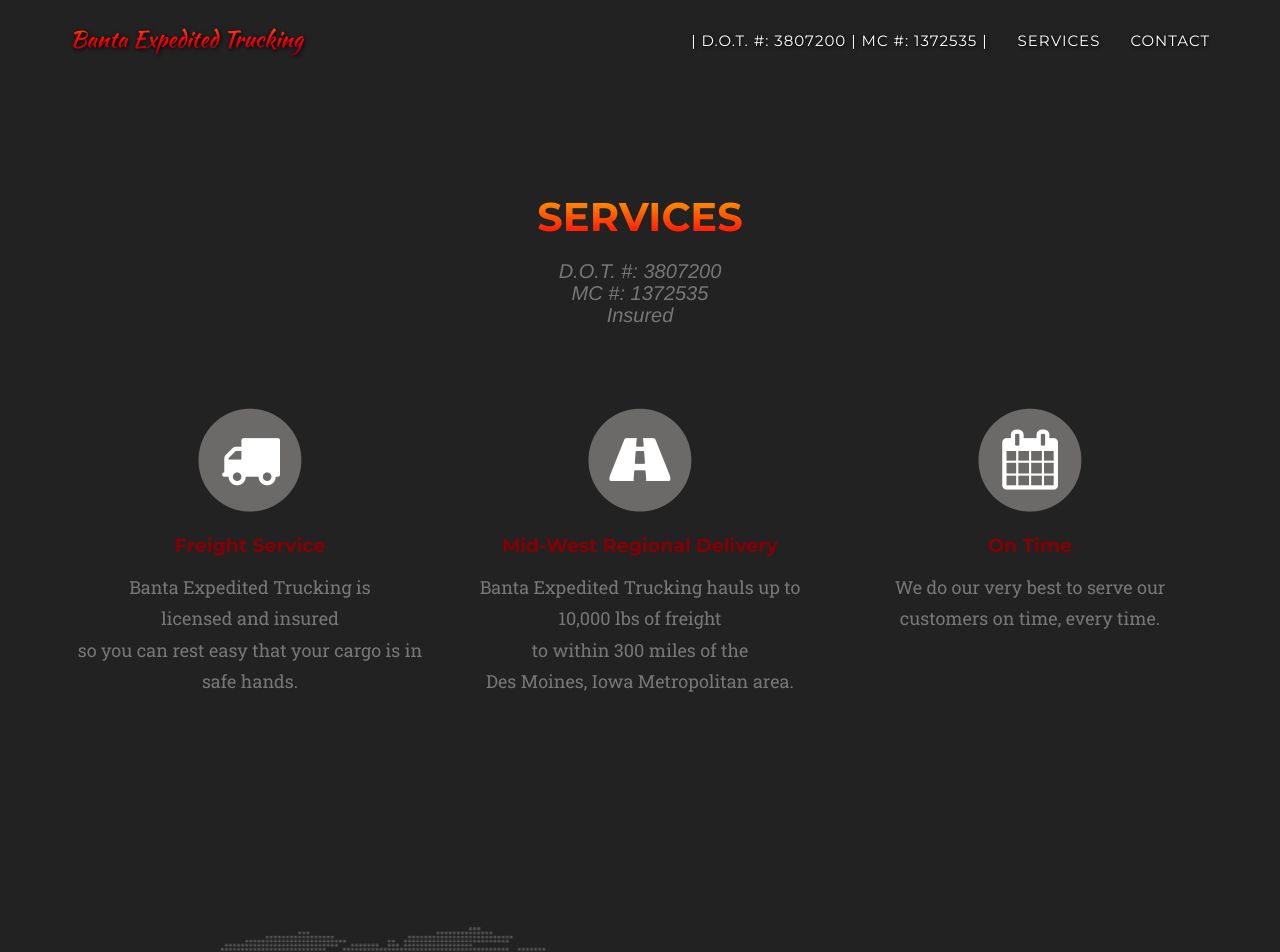
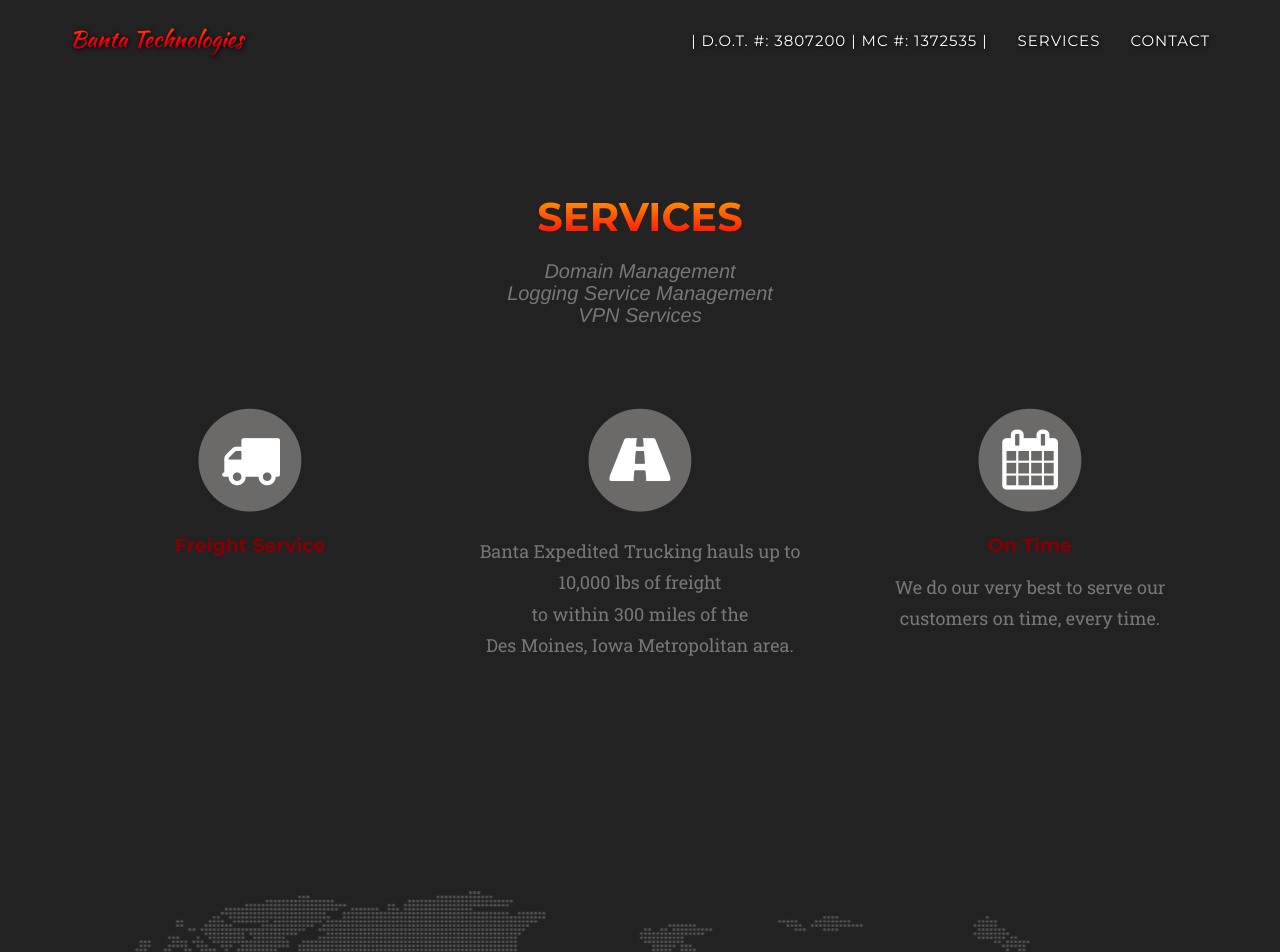
Before and after one commit to Banta-Technologies/bantatechnologies, a Jekyll site: the page built from index.html, in a window 1280 px wide and 1400 px high, scrolled down 802 px. Shown: the top 952 px of the window. Built offline with Jekyll 4.4.1, drawn with Linux system fonts in a browser that asks for light colours; some web fonts are replaced; some of the changed text lies outside the part shown.

Commit message:
updated things to see what they look like

```diff
--- a/_config.yml
+++ b/_config.yml
@@ -2,9 +2,9 @@ url: /
 baseurl:
 
 # Site settings
-title: Banta Expedited Trucking
-email: vic@bantatrucking.com
-description: "Banta Expedited Trucking hauls up to 10,000 lbs of freight to within 300 miles of the Des Moines Metropolitan area."
+title: Banta Technologies
+email: vic@bantatechnologies.com
+description: "Banta Technologies Offering I.T. Support Services in Central Iowa"
 
 
 # Team names, titles and social links
--- a/_includes/contactus.html
+++ b/_includes/contactus.html
@@ -25,15 +25,15 @@
                                                   -webkit-background-clip: text;
                                                   -webkit-text-fill-color: transparent;
                                                   filter: drop-shadow(1px 1px 2px black)">
-                                          Banta Expedited Trucking
+                                          Banta Technologies, LLC
                                           <br>
-                                          <p> "Serving Central Iowa"</p>
+                                          <p> "Remote Support"</p>
                                           <br>
                                           </div>
                                           <div>
                                           <a href="tel:5159920094" style="color: #ccc">call us: (515) 992-0094</a>
                                           <br><br>
-                                          <a href="mailto:vic@bantatrucking.com" style="color: #ccc">email: vic@bantatrucking.com</a>
+                                          <a href="mailto:vic@bantatechnologies.com" style="color: #ccc">email: vic@bantatechnologies.com</a>
                                           </div>
                                         </h4>
                                     </div>
--- a/_includes/services.html
+++ b/_includes/services.html
@@ -7,11 +7,11 @@
                             Services
                           </h2>
                     <h3 class="section-subheading text-muted">
-                      D.O.T. #: 3807200
+                      Domain Management
                       <br>
-                      MC #: 1372535
+                      Logging Service Management
                       <br>
-                      Insured
+                      VPN Services
                     </h3>
                 </div>
             </div>
@@ -22,7 +22,7 @@
                         <i class="fa fa-truck fa-stack-1x fa-inverse"></i>
                     </span>
                     <h4 class="service-heading">Freight Service</h4>
-                    <p class="text-muted">Banta Expedited Trucking is <br>licensed and insured <br>so you can rest easy that your cargo is in safe hands.
+                    <p class="text-muted"Remote and Onsite Support for Desktops/Laptops/Servers and Cloud Services.
 
                     </p>
                 </div>
@@ -31,7 +31,7 @@
                         <i class="fa fa-circle fa-stack-2x text-primary"></i>
                         <i class="fa fa-road fa-stack-1x fa-inverse"></i>
                     </span>
-                    <h4 class="service-heading">Mid-West Regional Delivery</h4>
+                    <h4 class="service-heading"></h4>
                     <p class="text-muted">Banta Expedited Trucking hauls up to 10,000 lbs of freight <br>to within 300 miles of the <br>Des Moines, Iowa Metropolitan area.</p>
                 </div>
                 <div class="col-md-4">
```
Also changed, not shown: img/bg.jpg, 1 other file.
